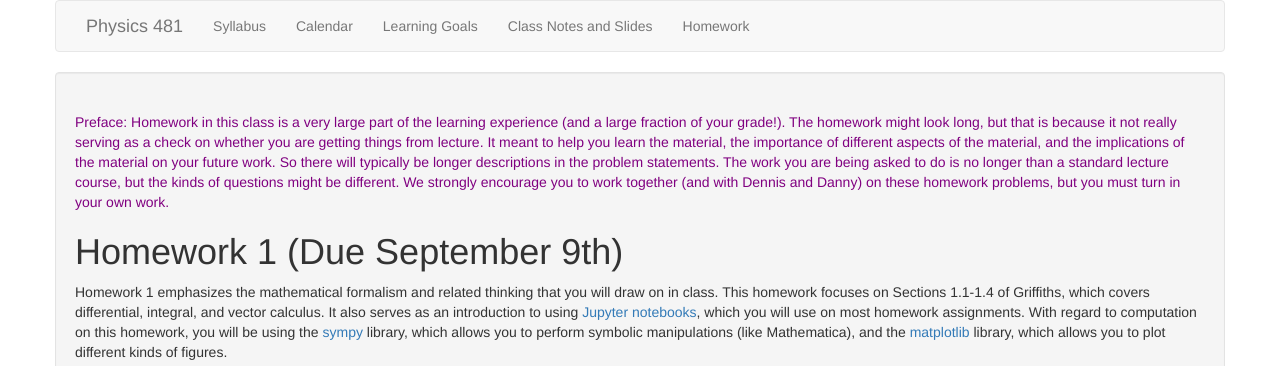
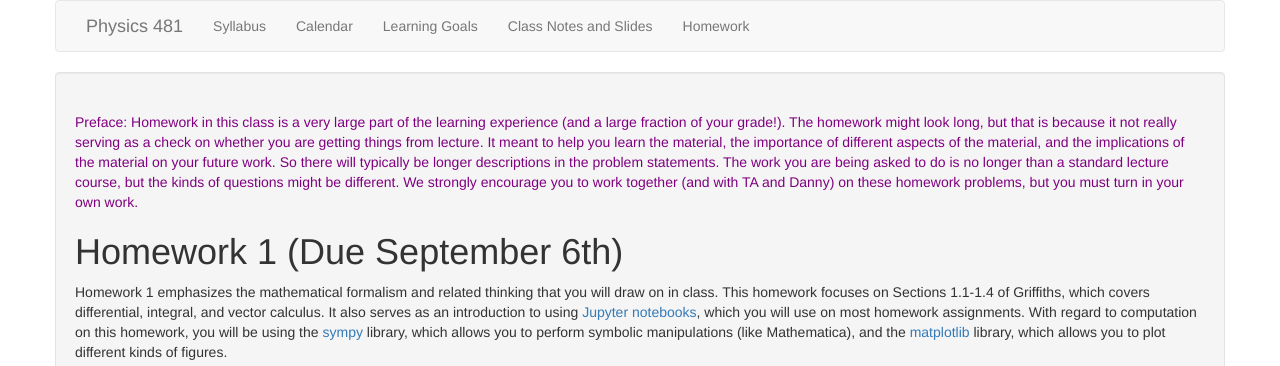
Before and after one commit to dannycab/phy481msu_f2017, a Jekyll site: the page built from assignments/homework1.md, in a window 1280 px wide and 900 px high. Shown: the top 366 px of the window. Built offline with Jekyll 4.4.1, drawn with Linux system fonts in a browser that asks for light colours; formulas are drawn with MathJax 3.

Commit message:
updating hw1

```diff
--- a/assignments/homework1.md
+++ b/assignments/homework1.md
@@ -3,9 +3,9 @@ layout: homework
 use_math: true
 ---
 
-<p style="color:purple">Preface: Homework in this class is a very large part of the learning experience (and a large fraction of your grade!). The homework might look long, but that is because it not really serving as a check on whether you are getting things from lecture. It meant to help you learn the material, the importance of different aspects of the material, and the implications of the material on your future work. So there will typically be longer descriptions in the problem statements. The work you are being asked to do is no longer than a standard lecture course, but the kinds of questions might be different. We strongly encourage you to work together (and with Dennis and Danny) on these homework problems, but you must turn in your own work.</p>
+<p style="color:purple">Preface: Homework in this class is a very large part of the learning experience (and a large fraction of your grade!). The homework might look long, but that is because it not really serving as a check on whether you are getting things from lecture. It meant to help you learn the material, the importance of different aspects of the material, and the implications of the material on your future work. So there will typically be longer descriptions in the problem statements. The work you are being asked to do is no longer than a standard lecture course, but the kinds of questions might be different. We strongly encourage you to work together (and with TA and Danny) on these homework problems, but you must turn in your own work.</p>
 
-# Homework 1 (Due September 9th)
+# Homework 1 (Due September 6th)
 
 Homework 1 emphasizes the mathematical formalism and related thinking that you will draw on in class. This homework focuses on Sections 1.1-1.4 of Griffiths, which covers differential, integral, and vector calculus. It also serves as an introduction to using [Jupyter notebooks](http://jupyter.org), which you will use on most homework assignments. With regard to computation on this homework, you will be using the [sympy](http://sympy.org) library, which allows you to perform symbolic manipulations (like Mathematica), and the [matplotlib](http://matplotlib.org/) library, which allows you to plot different kinds of figures.
 
```
Also changed, not shown: assignments/list_of_assignments.md (+1 -1 lines), 6 other files.
